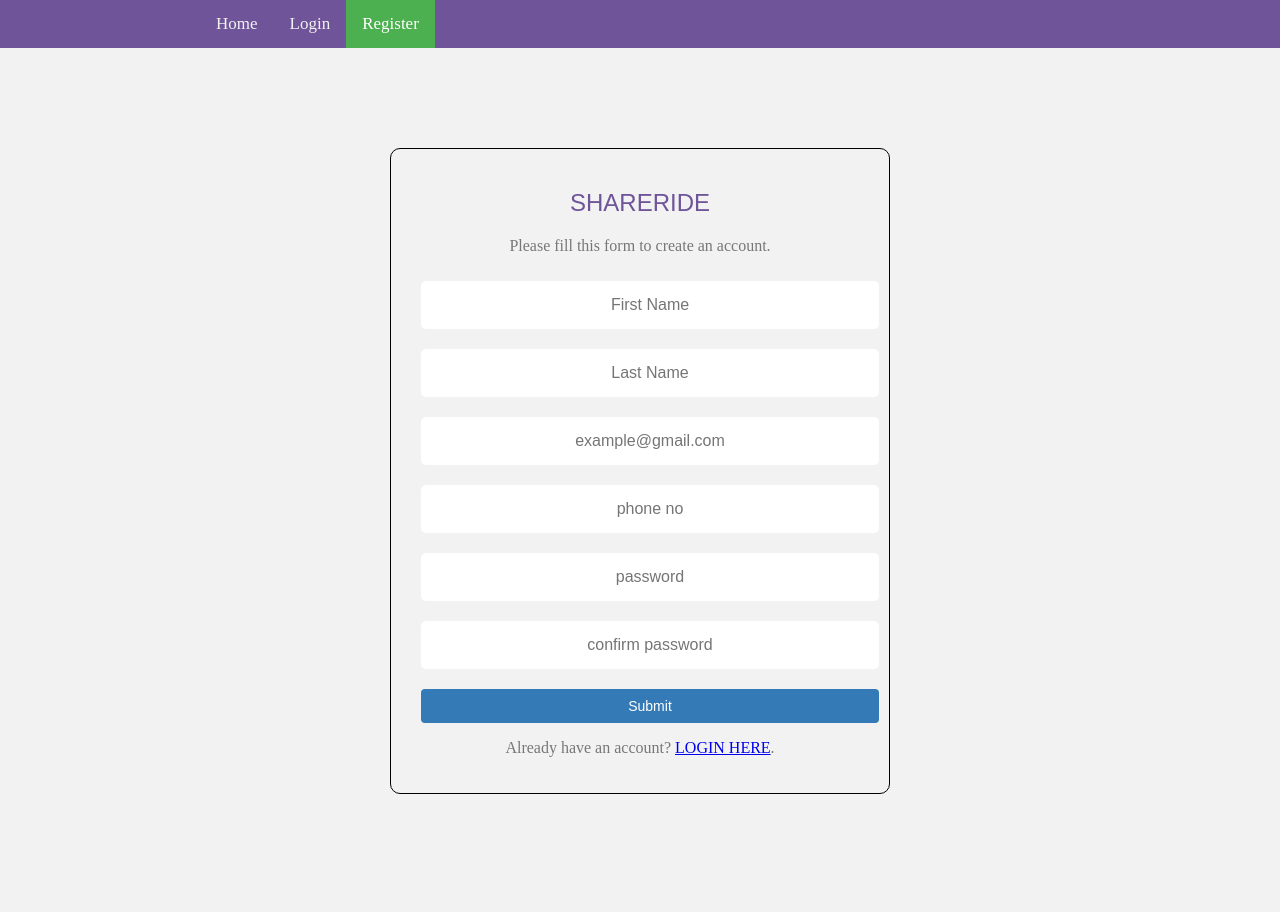
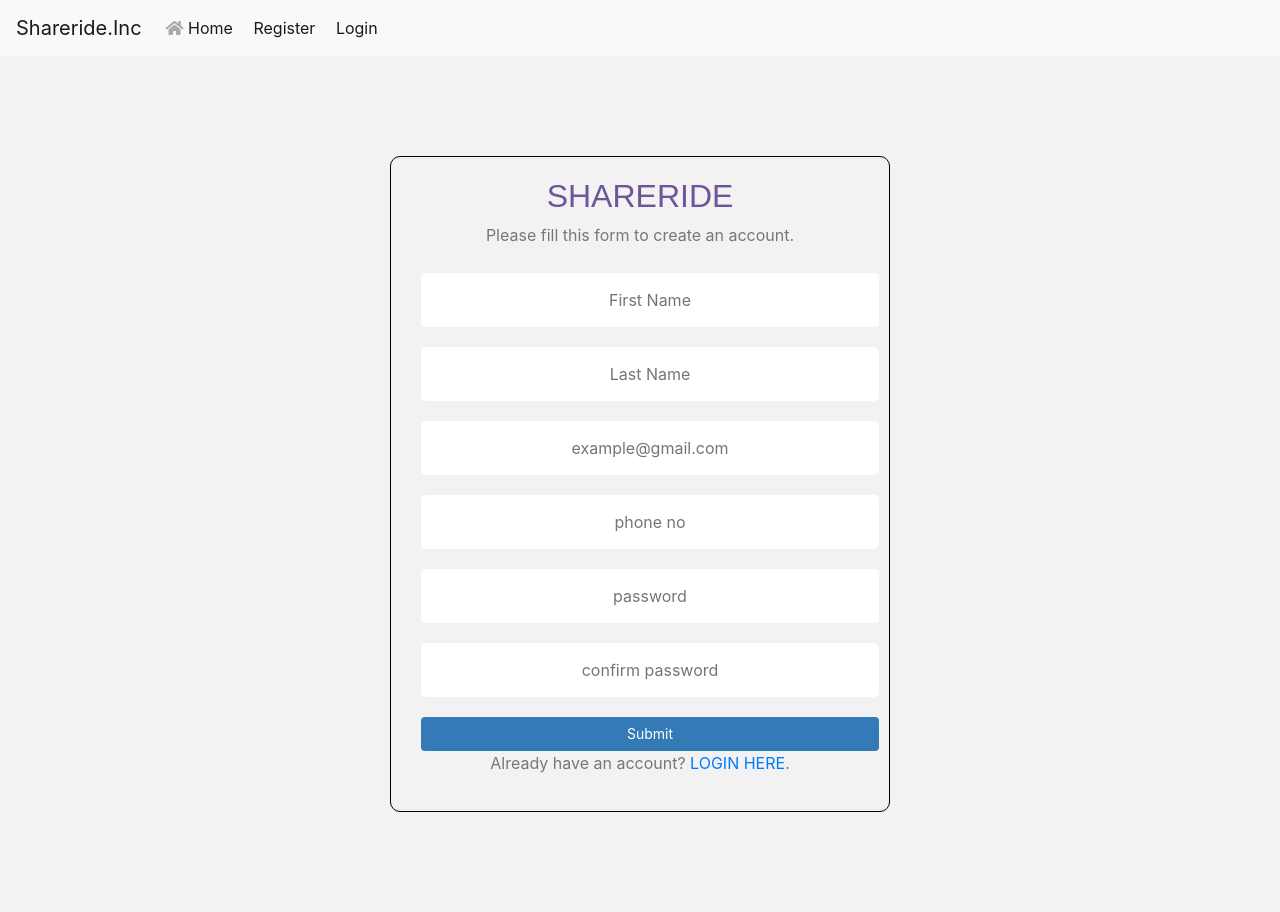
Before and after one commit to shanywam/Shareride.Inc, a PHP site: page /auth/register.php in a window 1280 px wide. Before the commit the page ends 794 px from the top, so only its background shows below. Run offline with PHP 8.4, Linux system fonts and the light colour scheme; some libraries are stand-ins or nearby versions.

Commit message:
changes made on the nav bar

```diff
--- a/auth/register.php
+++ b/auth/register.php
@@ -96,18 +96,44 @@ if ($_SERVER["REQUEST_METHOD"] == "POST") {
 <!DOCTYPE html>
 <html>
 <head>
+
+    <link rel="stylesheet" href ="../css/bootstrap.min.css"/>
+    <script src="../https://code.jquery.com/jquery-3.3.1.slim.min.js" integrity="sha384-q8i/X+965DzO0rT7abK41JStQIAqVgRVzpbzo5smXKp4YfRvH+8abtTE1Pi6jizo" crossorigin="anonymous"></script>
+    <script src="../https://cdnjs.cloudflare.com/ajax/libs/popper.js/1.14.7/umd/popper.min.js" integrity="sha384-UO2eT0CpHqdSJQ6hJty5KVphtPhzWj9WO1clHTMGa3JDZwrnQq4sF86dIHNDz0W1" crossorigin="anonymous"></script>
+    <script src ="../js/bootstrap.min.js"></script>
+    <link rel="stylesheet" href="https://use.fontawesome.com/releases/v5.7.2/css/all.css" integrity="sha384-fnmOCqbTlWIlj8LyTjo7mOUStjsKC4pOpQbqyi7RrhN7udi9RwhKkMHpvLbHG9Sr" crossorigin="anonymous">
+    <title>Shareride.Inc &#8211; Kenya&#039;s Taxi App &#8211; Based in Nairobi</title>
+    <link href="https://fonts.googleapis.com/css?family=Dancing+Script|Dosis|PT+Sans+Narrow" rel="stylesheet">
+
+
     <title>Shareride.Inc &#8211; Kenya&#039;s Taxi App &#8211; Based in Nairobi</title>
 
     <link rel="stylesheet" href="../style/main.css">
 </head>
 <body>
-<div class="topnav">
-    <div class="container">
-        <a href="../index.php">Home</a>
-        <a href="login.php">Login</a>
-        <a class="active" href="register.php">Register</a>
+<nav class="navbar navbar-expand-lg navbar-light bg-light">
+    <a class="navbar-brand" href="#">Shareride.Inc</a>
+    <button class="navbar-toggler" type="button" data-toggle="collapse" data-target="#navbarSupportedContent" aria-controls="navbarSupportedContent" aria-expanded="false" aria-label="Toggle navigation">
+        <span class="navbar-toggler-icon"></span>
+    </button>
+
+    <div id="main-header-nav" class="collapse navbar-collapse">
+
+        <ul id="menu-main-nav" class="nav navbar-nav main-nav underlined weight-light">
+            <li class="nav-item active">
+                <a class="nav-link" href="../index.php"><i style ="color:darkgrey ;"class="fa fa-home"></i> Home <span class="sr-only">(current)</span></a>
+            </li>
+            <li class=" nav-item active">
+                <a class="nav-link" href="../auth/register.php"><i style ="color:darkgrey;font-family: 'Merienda', cursive;"class="fa fa-"></i> Register <span class="sr-only">(current)</span> </a>
+            </li>
+            <li class=" nav-item active">
+                <a class="nav-link" href="../auth/login.php"><i style ="color:darkgrey;font-family: 'Merienda', cursive;"class="fa fa-"></i> Login <span class="sr-only">(current)</span> </a>
+            </li>
+        </ul>
+
+
     </div>
-</div>
+</nav>
 
 
 <div class="container">
```
